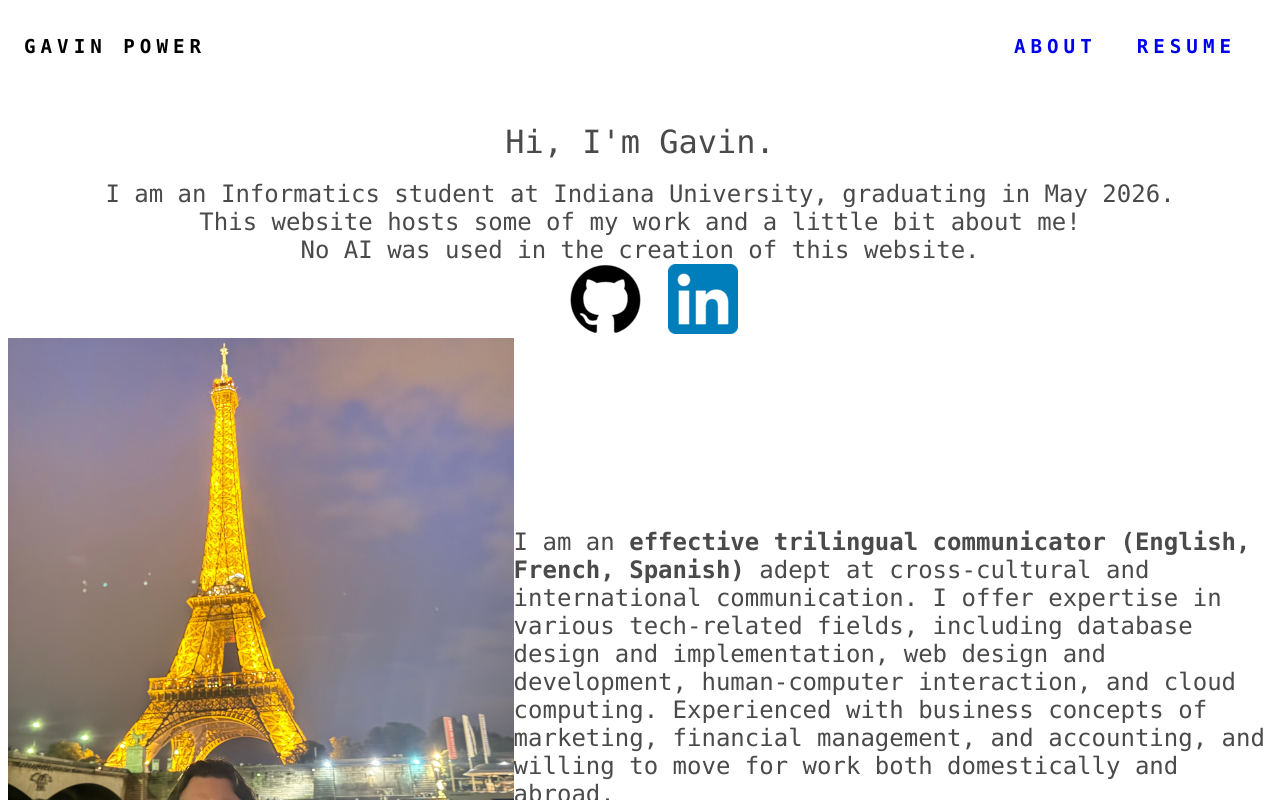
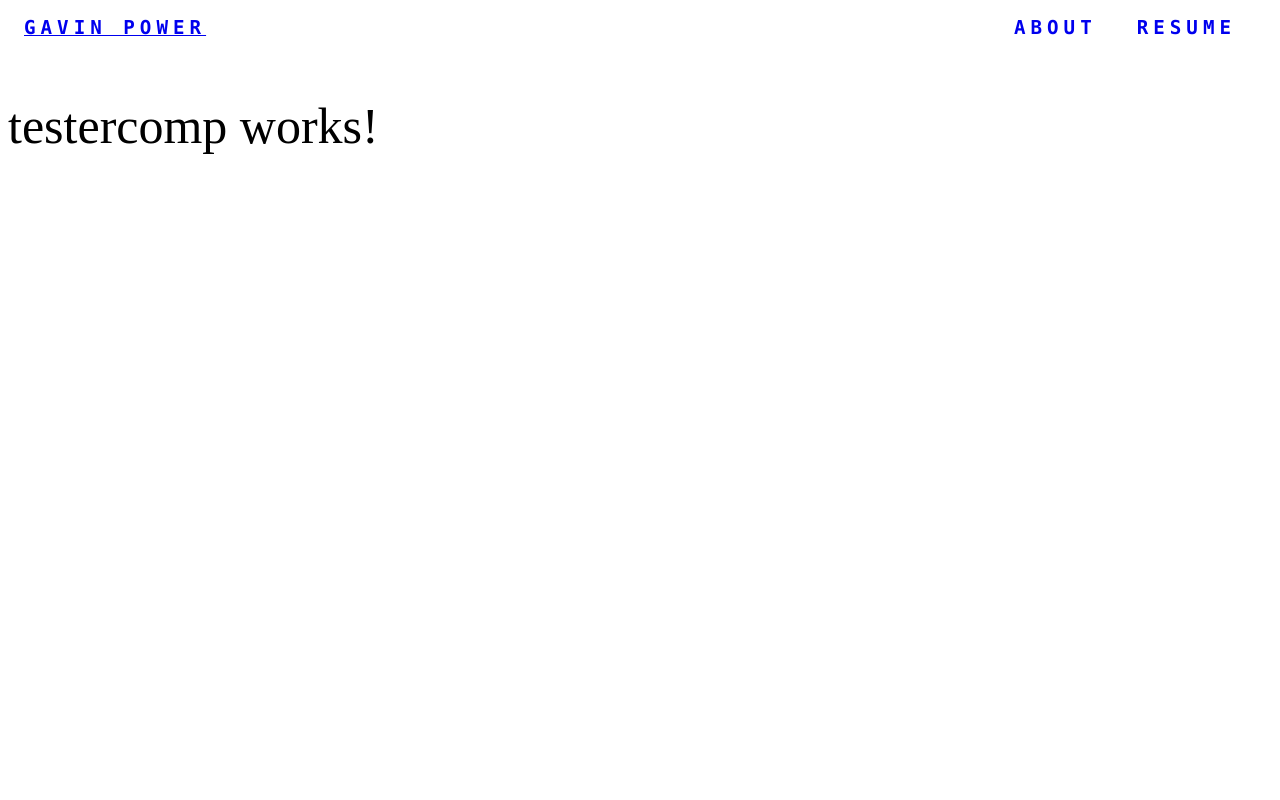
Before and after one commit to powerrgav/personal-website, an Angular app: page /testercomp in a window 1280 px wide. Before the commit this address led to /. Shown: the top 800 px of the page. Built offline with nearby package versions, Linux system fonts and the light colour scheme.

Commit message:
Migrate main to home + routing tests
- Added routing and a tester component
- Migrated Main component to Home component for syntax
- Maybe replace the 'about' with a link to a blog or somehting?

```diff
--- a/src/app/app.routes.ts
+++ b/src/app/app.routes.ts
@@ -1,3 +1,16 @@
 import { Routes } from '@angular/router';
+import { Testercomp } from './testercomp/testercomp';
+import { Home } from './home/home';
 
-export const routes: Routes = [];
+export const routes: Routes = [
+        {
+        path:'',
+        title:'Gavin Power',
+        component:Home,
+    },
+    {
+        path: 'testercomp',
+        title: 'testercomp page',
+        component:Testercomp,
+    }
+];
--- a/src/app/app.ts
+++ b/src/app/app.ts
@@ -1,6 +1,6 @@
 import { Component, signal } from '@angular/core';
-import { Main } from './main/main';
 import { Header } from './header/header';
+import { RouterOutlet } from "@angular/router";
 
 
 
@@ -15,12 +15,10 @@ import { Header } from './header/header';
  */
 @Component({
   selector: 'app-root',
-  imports: [Main, Header],
+  imports: [Header, RouterOutlet],
   template: `
             <app-header />
-            <main>
-              <app-main />
-            </main>
+            <router-outlet> </router-outlet>
             `,
   styles:
   `
--- a/src/app/header/header.html
+++ b/src/app/header/header.html
@@ -1,8 +1,8 @@
 <header>
-    <p>GAVIN POWER</p>
+    <a routerLink="/">GAVIN POWER</a>
     <nav class="navMenu">
         <!--<a href="google.com" class="navMenu-portfolio">PORTFOLIO</a> Replace with some actual link!!-->
-        <a href="google.com" class="navMenu-about">ABOUT</a><!--Replace with some actual link!!-->
+        <a routerLink="/testercomp" class="navMenu-about">ABOUT</a><!--Replace with some actual link!!-->
         <a href="https://docs.google.com/document/d/1LJ1JOhxpZYK5ygeBeAb8yldwGjGtWJdCO7vAjiICeow/edit?usp=sharing" class="navMenu-resume">RESUME</a>
     </nav>
 </header>
--- a/src/app/header/header.ts
+++ b/src/app/header/header.ts
@@ -1,8 +1,11 @@
 import { Component } from '@angular/core';
+import { App } from '../app';
+import { Testercomp } from '../testercomp/testercomp';
+import { RouterLink, RouterOutlet } from '@angular/router';
 
 @Component({
   selector: 'app-header',
-  imports: [],
+  imports: [RouterLink, RouterOutlet],
   templateUrl: './header.html',
   styleUrl: './header.css',
 })
--- a/src/app/main/main.css
+++ b/src/app/home/home.css
@@ -18,7 +18,7 @@ p{
 .subHeaderText{
     display: flex;
     justify-content: center;
-    font-size: x-large;
+    font-size: 1.5vw;
     animation:tracking-in-contract-bck-top 2s cubic-bezier(.215,.61,.355,1.000) both
 }
 
@@ -52,10 +52,10 @@ p{
     Styling for bio div
 */
 .bioDiv{
-    font-size: x-large;
+    font-size: 2vw;
     overflow-wrap: normal;
-    padding-top: 15%;
-    padding-bottom: 12.5%;
+    padding-top: 10%;
+    padding-bottom: 20%;
 }
 
 /*
--- a/src/app/main/main.html
+++ b/src/app/home/home.html
@@ -1,4 +1,4 @@
-<div class="fullscreenContainer" id="fullscreenContainer"><!--Begin fullscreenContainer div-->
+<div class="fullscreenContainer"><!--Begin fullscreenContainer div-->
     <div id="titleContainer" class="headerContainer"><!--Begin titleContainer div-->
         <p class="headerText">Hi, I'm Gavin.</p>
         <p class="subHeaderText">I am an Informatics student at Indiana University, graduating in May 2026.</p>
--- /dev/null
+++ b/src/app/home/home.ts
@@ -0,0 +1,12 @@
+import { Component } from '@angular/core';
+
+@Component({
+  selector: 'app-home',
+  standalone:true,
+  imports: [],
+  templateUrl: './home.html',
+  styleUrls: ['./home.css'],
+})
+export class Home {
+
+}
--- /dev/null
+++ b/src/app/testercomp/testercomp.css
@@ -0,0 +1,3 @@
+p{
+    font-size: 50px;
+}
--- /dev/null
+++ b/src/app/testercomp/testercomp.html
@@ -0,0 +1 @@
+<p>testercomp works!</p>
--- /dev/null
+++ b/src/app/testercomp/testercomp.ts
@@ -0,0 +1,13 @@
+import { Component } from '@angular/core';
+import { RouterLink, RouterOutlet } from '@angular/router';
+
+@Component({
+  selector: 'app-testercomp',
+  standalone:true,
+  imports: [RouterLink, RouterOutlet],
+  templateUrl: './testercomp.html',
+  styleUrl: './testercomp.css',
+})
+export class Testercomp {
+
+}
```
Also changed, not shown: src/app/main/main.ts (deleted, +0 -11 lines), 2 other files (tests, documents, lock files or other folders).
